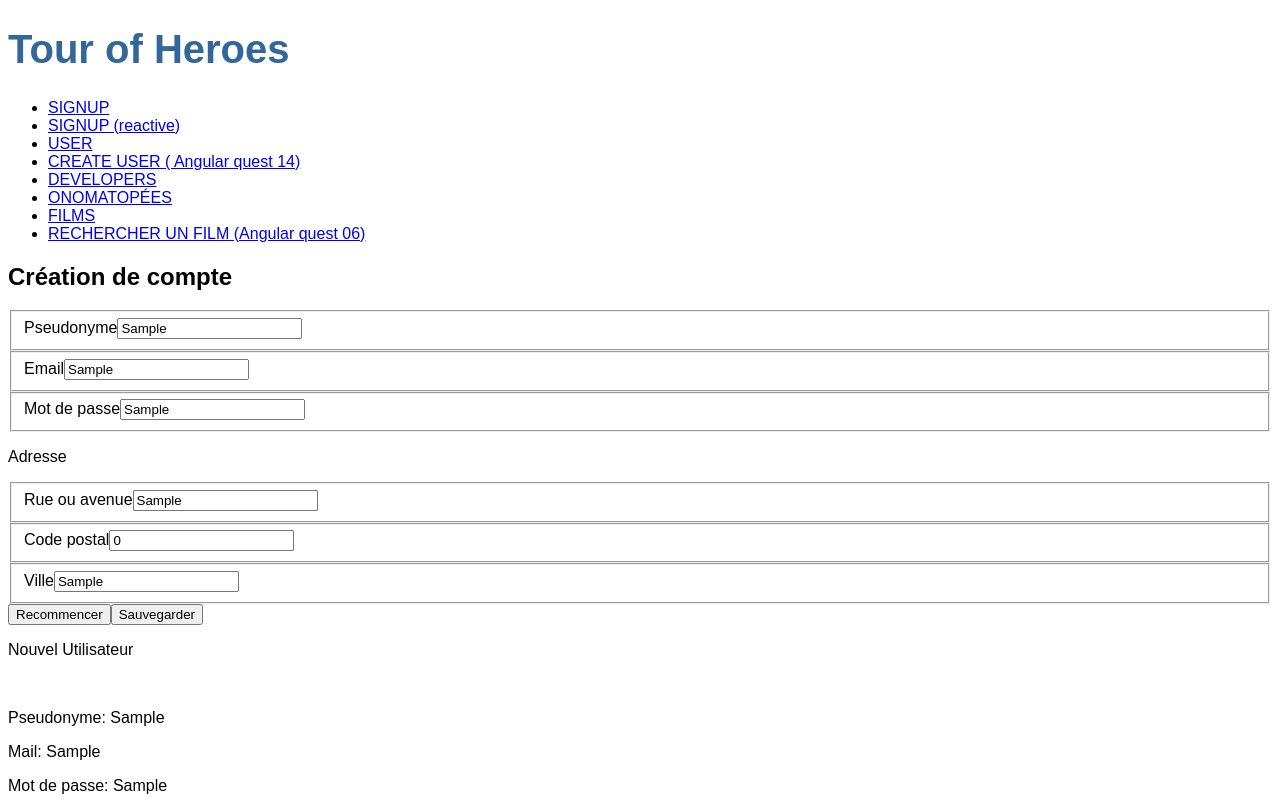
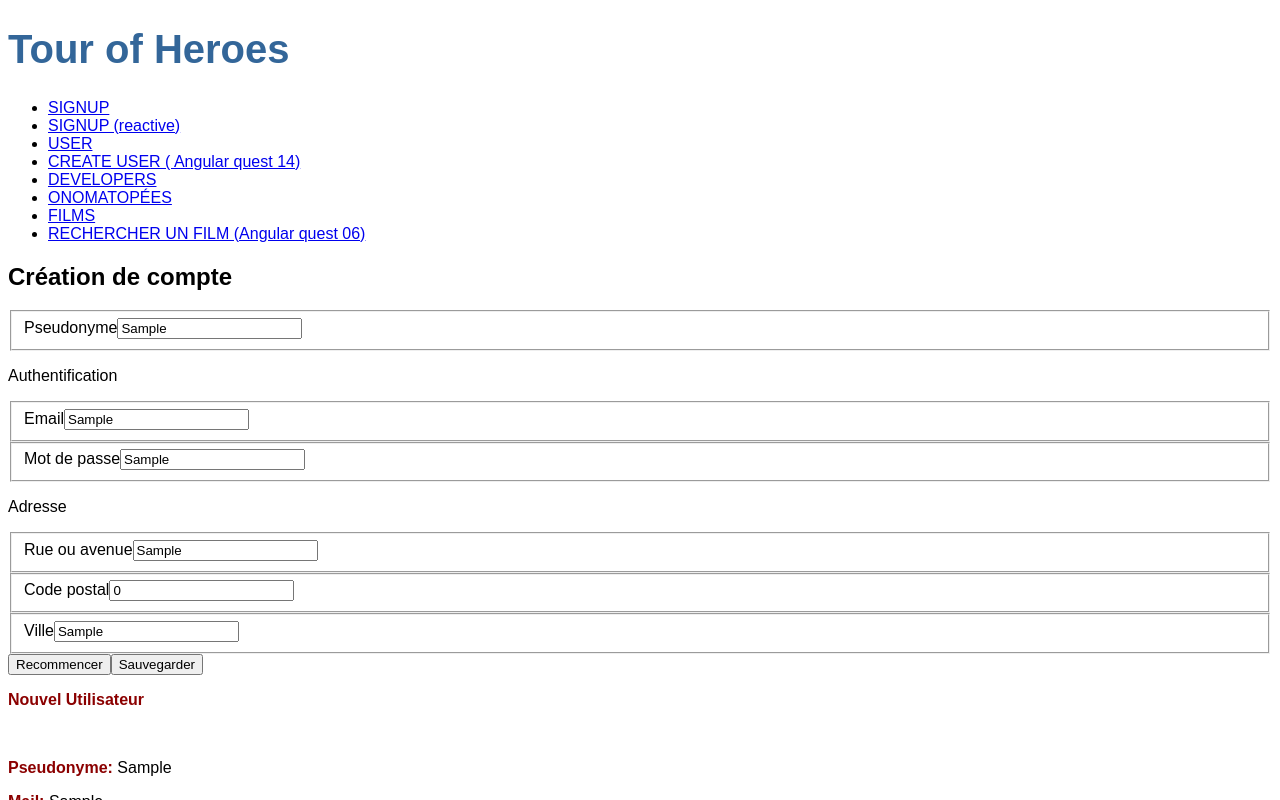
Before and after one commit to Xavilanc/Angular_Tour_Of_Heroes, an Angular app: page /user/create in a window 1280 px wide. Both pictures are taken after typing "Sample", "Sample", "Sample", "Sample", "Sample" into the empty fields and a click on the button "Sauvegarder". Shown: the top 800 px of the page. Built offline with nearby package versions, Linux system fonts and the light colour scheme.

Commit message:
aangular-quest15

```diff
--- a/src/app/create-user/create-user.component.css
+++ b/src/app/create-user/create-user.component.css
@@ -0,0 +1,4 @@
+span {
+    font-weight: bold;
+    color: darkred;
+}
--- a/src/app/create-user/create-user.component.html
+++ b/src/app/create-user/create-user.component.html
@@ -1,23 +1,29 @@
 <div>
     <h2>Création de compte</h2>
-    <form (ngSubmit)="onSubmit()">
+    <form (ngSubmit)="onSubmit()" [formGroup]="userForm">
         <!-- Username -->
         <fieldset>
             <label for="username">Pseudonyme</label>
-            <input id="username" name="username" type="text" [formControl]="username" />
+            <input id="username" name="username" type="text" formControlName="username" />
         </fieldset>
+
+        <!-- Credentials -->
+        <form [formGroup]="credentials">
+            <p>Authentification</p>
 
             <!-- Mail -->
             <fieldset>
                 <label for="mail">Email</label>
-            <input id="mail" name="mail" type="text" [formControl]="mail" />
+                <input id="mail" name="mail" type="text" formControlName="mail" />
             </fieldset>
 
             <!-- Password -->
             <fieldset>
                 <label for="password">Mot de passe</label>
-            <input id="password" name="password" type="text" [formControl]="password" />
+                <input id="password" name="password" type="text" formControlName="password" />
             </fieldset>
+
+        </form>
 
         <!-- Adress -->
         <form [formGroup]="adress">
@@ -51,14 +57,14 @@
     </form>
 
     <div *ngIf="newUser">
-        <p> Nouvel Utilisateur</p><br />
-        <p> Pseudonyme: {{newUser.username}}</p>
-        <p> Mail: {{newUser.mail}}</p>
-        <p> Mot de passe: {{newUser.password}}</p>
+        <p> <span>Nouvel Utilisateur</span> </p><br />
+        <p> <span>Pseudonyme: </span>{{newUser.username}}</p>
+        <p> <span>Mail: </span>{{newUser.credentials.mail}}</p>
+        <p> <span>Mot de passe: </span>{{newUser.credentials.password}}</p>
         <p>(juste pour la quête dans la vrai vie on n'affiche pas cette donnée)</p>
         <p>Adresse</p>
-        <p> Rue / Avenue/ Boulevard: {{newUser.adress.street}}</p>
-        <p> Code Postal: {{newUser.adress.postcode}}</p>
-        <p> Ville: {{newUser.adress.city}}</p>
+        <p> <span>Rue / Avenue/ Boulevard: </span>{{newUser.adress.street}}</p>
+        <p> <span>Code Postal: </span>{{newUser.adress.postcode}}</p>
+        <p> <span>Ville: </span>{{newUser.adress.city}}</p>
     </div>
 </div>
--- a/src/app/create-user/create-user.component.ts
+++ b/src/app/create-user/create-user.component.ts
@@ -1,5 +1,5 @@
 import { Component, OnInit } from '@angular/core';
-import { FormBuilder, FormControl } from '@angular/forms';
+import { FormBuilder, FormGroup } from '@angular/forms';
 import { NewUser } from '../models/newUser';
 
 @Component({
@@ -11,43 +11,49 @@ export class CreateUserComponent implements OnInit {
 
   newUser?: NewUser;
 
-  username = new FormControl('');
-  mail = new FormControl('');
-  password = new FormControl('');
-  adress = this.formbuilder.group({
-    street: [''],
-    postcode: [0],
-    city: ['']
+  userForm = this.formBuilder.group({
+    username: [''],
+    credentials: this.formBuilder.group({
+      mail: [''],
+      password: ['']
+    }),
+    adress: this.formBuilder.group({
+      street: [''],
+      postcode: [0],
+      city: ['']
+    })
+
   })
 
 
-  constructor(private readonly formbuilder: FormBuilder) { }
+  constructor(private readonly formBuilder: FormBuilder) { }
 
   ngOnInit(): void {
   }
 
+  get credentials(): FormGroup {
+    return this.userForm.controls['credentials'] as FormGroup;
+  }
+
+  get adress(): FormGroup {
+    return this.userForm.controls['adress'] as FormGroup;
+  }
+
   onSubmit() {
     this.newUser = {
-      username: this.username.value!,
-      mail: this.mail.value!,
-      password: this.password.value!,
+      username: this.userForm.get('username')?.value!,
+      credentials: {
+        mail: this.credentials.get('mail')?.value!,
+        password: this.credentials.get('password')?.value!,
+      },
       adress: {
         street: this.adress.get('street')?.value!,
         postcode: this.adress.get('postcode')?.value!,
         city: this.adress.get('city')?.value!
       }
-    }
-    console.log("création d'un nouvel utilisateur")
-    console.log({
-      Username: this.username.value,
-      Mail: this.mail.value,
-      Password: this.password.value,
-      Adresse: {
-        Street: this.adress.controls['street'].value,
-        Postcode: this.adress.controls['postcode'].value,
-        City: this.adress.controls['city'].value
-      }
-    })
+    };
+    console.log("création d'un nouvel utilisateur");
+    console.log(this.newUser);
   }
 
 }
--- a/src/app/models/newUser.ts
+++ b/src/app/models/newUser.ts
@@ -1,7 +1,9 @@
 export interface NewUser {
     username: string;
-    mail: string;
-    password: string;
+    credentials: {
+        mail: string;
+        password: string;
+    }
     adress: {
         street: string,
         postcode: number,
```
Lines whose indentation alone changed are shown as unchanged.
